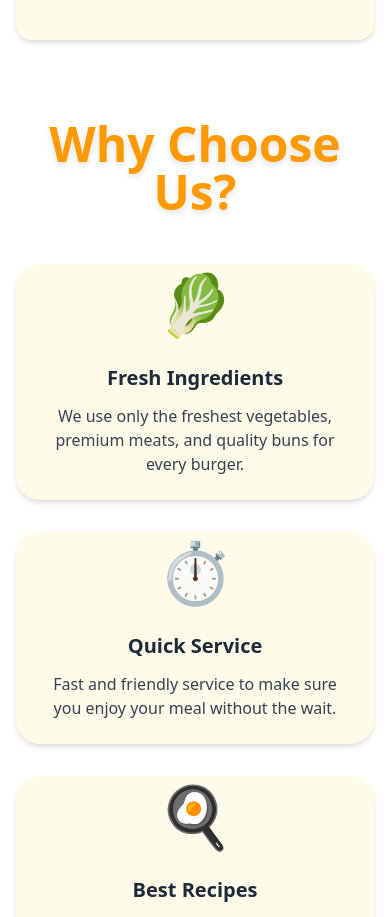
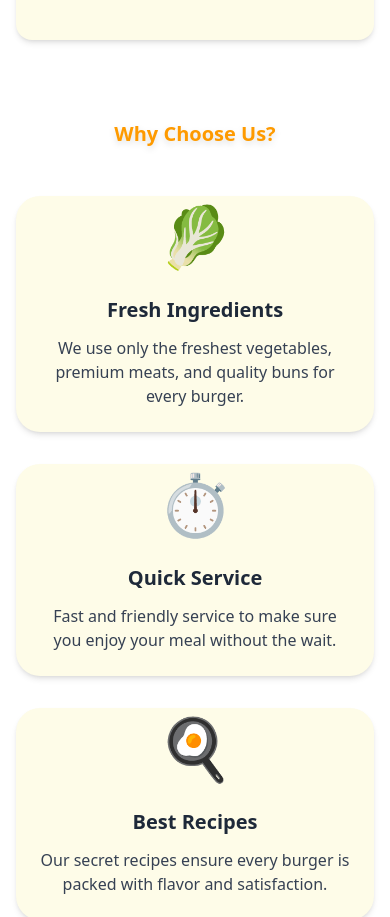
Before and after one commit to alishbasehar/Burgerwebsite, a React (Vite) app: page /Burgerwebsite/services in a window 390 px wide. Shown: the part 1408-2325 px from the top of the page. Built offline with nearby package versions, Linux system fonts and the light colour scheme.

Commit message:
updated again

```diff
--- a/src/Components/Whychoose.tsx
+++ b/src/Components/Whychoose.tsx
@@ -26,7 +26,7 @@ const Whychoose = () => {
 
   return (
     <section className="mt-20 px-4 container mx-auto max-w-7xl mb-20">
-      <h2 className="text-5xl font-extrabold text-amber-500 text-center mb-12 drop-shadow-md">
+      <h2 className=" text-xl sm:text-2xl md:text-3xl lg:text-5xl font-extrabold text-amber-500 text-center mb-12 drop-shadow-md">
         Why Choose Us?
       </h2>
 
```
